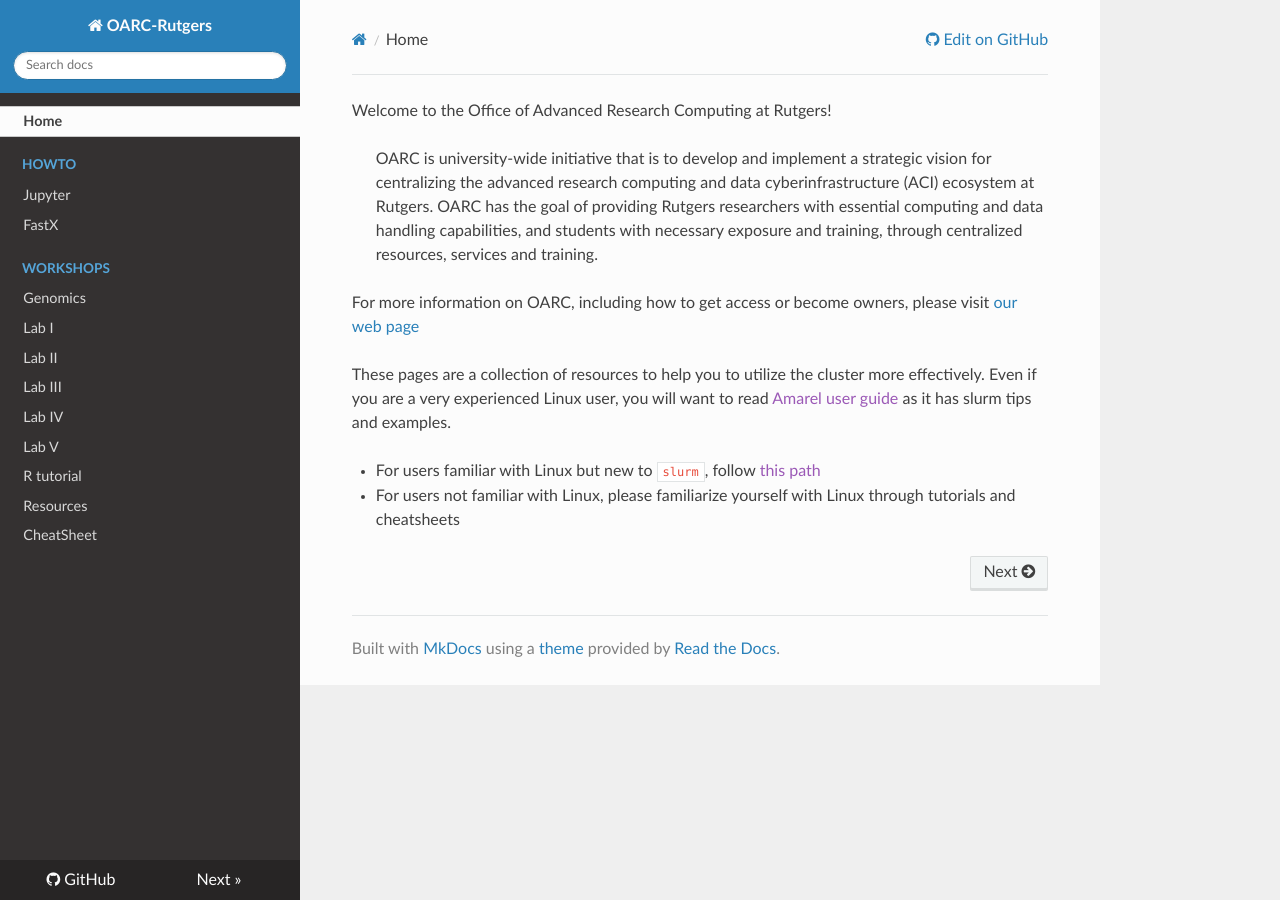
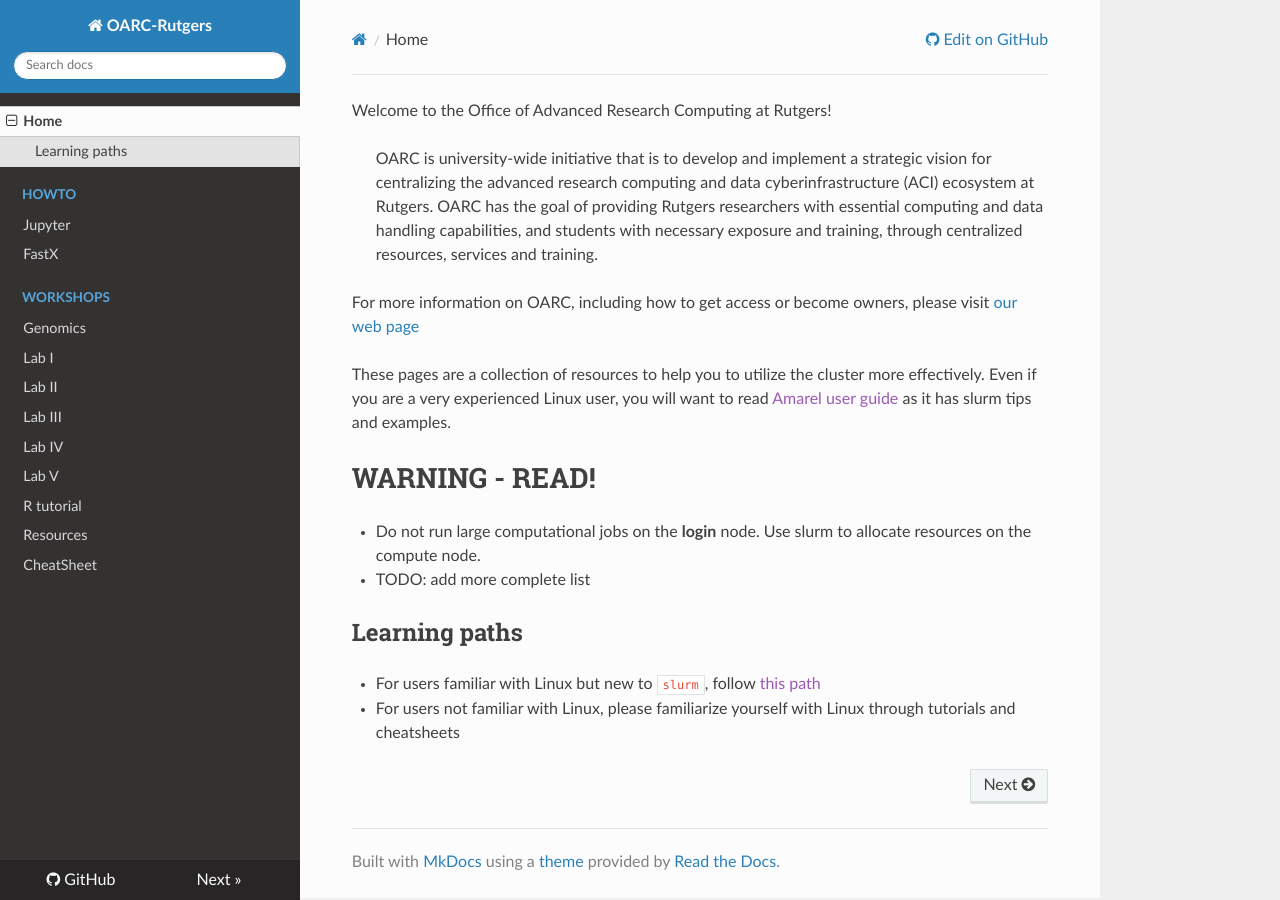
Before and after one commit to EzryStIago/training, an MkDocs documentation site: the page built from docs/index.md, in a window 1280 px wide. Built offline with MkDocs 1.6.1, drawn with Linux system fonts in a browser that asks for light colours; nearby versions of some CDN libraries; old or Windows-style settings are respelled for this version of MkDocs.

Commit message:
started list of warnings on the home page

```diff
--- a/docs/index.md
+++ b/docs/index.md
@@ -6,5 +6,12 @@ For more information on OARC, including how to get access or become owners, plea
 
 These pages are a collection of resources to help you to utilize the cluster more effectively. Even if you are a very experienced Linux user, you will want to read [Amarel user guide]() as it has slurm tips and examples.
 
+# WARNING - READ!
+
+- Do not run large computational jobs on the **login** node. Use slurm to allocate resources on the compute node.
+- TODO: add more complete list
+
+## Learning paths
+
 - For users familiar with Linux but new to `slurm`, follow [this path]()
 - For users not familiar with Linux, please familiarize yourself with Linux through tutorials and cheatsheets
```
